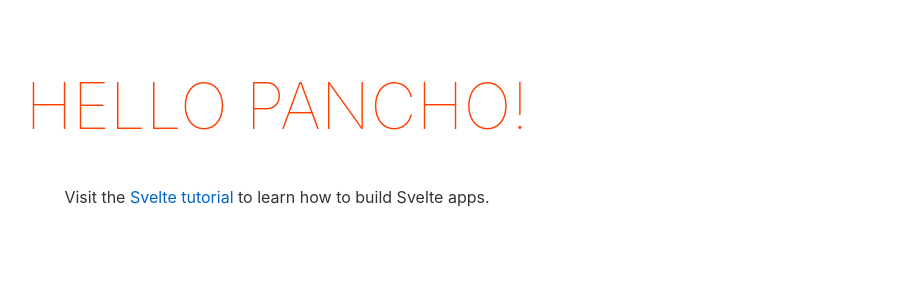
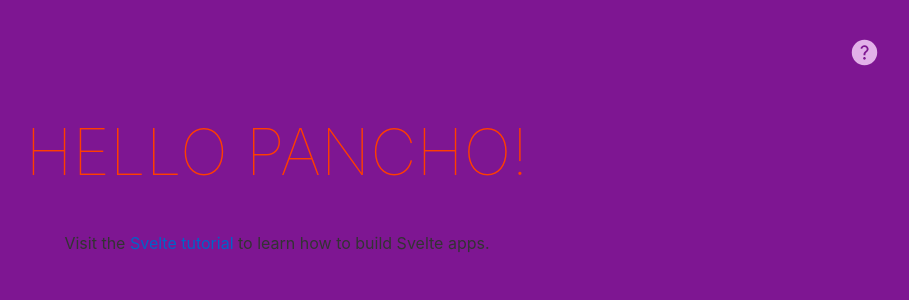
Before and after one commit to jprada1984/YapeFake, a Svelte app: page / in a window 1280 px wide. Shown: the top 300 px of the page, without its empty margins (363-1272 px from the left). Built offline with nearby package versions, Linux system fonts and the light colour scheme.

Commit message:
cambio de color

```diff
--- a/public/global.css
+++ b/public/global.css
@@ -1,14 +1,15 @@
 html, body {
 	position: relative;
 	width: 100%;
-	height: 100%;
+	height: 100vh;
+	background-color: hsl(290, 74%, 33%);
 }
 
 body {
 	color: #333;
+	background-color: hsl(290, 74%, 33%);
 	margin: 0;
-	padding: 8px;
-	box-sizing: border-box;
+	padding: 0;
 	font-family: -apple-system, BlinkMacSystemFont, "Segoe UI", Roboto, Oxygen-Sans, Ubuntu, Cantarell, "Helvetica Neue", sans-serif;
 }
 
@@ -61,3 +62,31 @@ button:not(:disabled):active {
 button:focus {
 	border-color: #666;
 }
+
+.divlogin {
+	background-color: hsl(290, 74%, 33%);
+	border: 0;
+	padding: 0;
+	margin: 0;
+	height: 100vh;
+	width: 100%;
+	position: absolute;
+}
+
+.divquestion{
+	background-color: hsl(290, 74%, 33%);
+	border: 0;
+	padding: 0;
+	padding-top: 35px;
+	margin: 0;
+	position: relative;
+	height: 35px;
+	width: 100%;
+}
+
+.imgquestion{
+	height: 35px;
+	width: 35px;
+	float: right;
+	margin-right: 35px;
+}
--- a/src/App.svelte
+++ b/src/App.svelte
@@ -3,16 +3,18 @@
 </script>
 
 <main>
-	<h1>Hello {name}!</h1>
-	<p>Visit the <a href="https://svelte.dev/tutorial">Svelte tutorial</a> to learn how to build Svelte apps.</p>
+	<div class="divlogin">
+		<div class="divquestion"><img class="imgquestion" alt="question" src="/question.svg" height="36px" width="36px" /></div>
+		<h1>Hello {name}!</h1>
+		<p>Visit the <a href="https://svelte.dev/tutorial">Svelte tutorial</a> to learn how to build Svelte apps.</p>
+	</div>
 </main>
 
 <style>
 	main {
 		text-align: center;
-		padding: 1em;
-		max-width: 240px;
-		margin: 0 auto;
+		padding: 0;
+		margin: 0;
 	}
 
 	h1 {
@@ -21,10 +23,4 @@
 		font-size: 4em;
 		font-weight: 100;
 	}
-
-	@media (min-width: 640px) {
-		main {
-			max-width: none;
-		}
-	}
 </style>
```
Also changed, not shown: public/question.svg (added), 1 other file (tests, documents, lock files or other folders).
